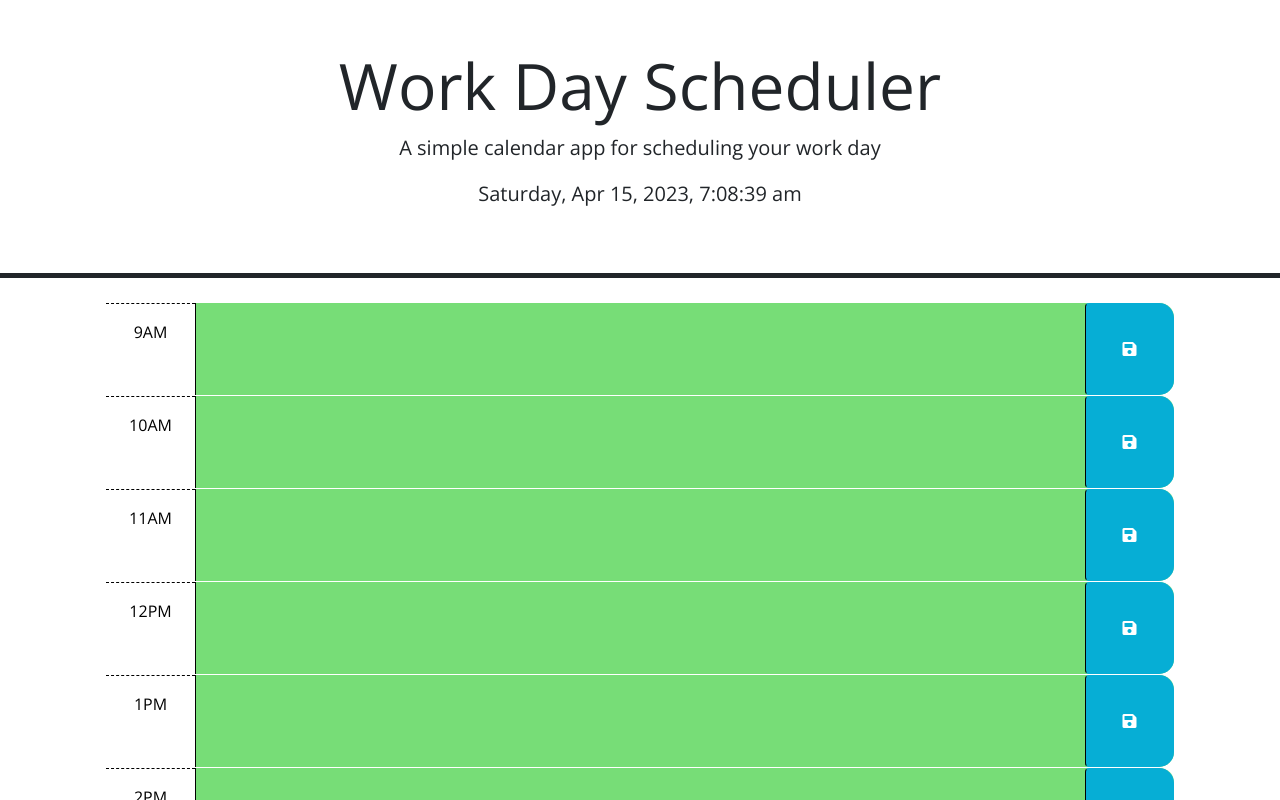
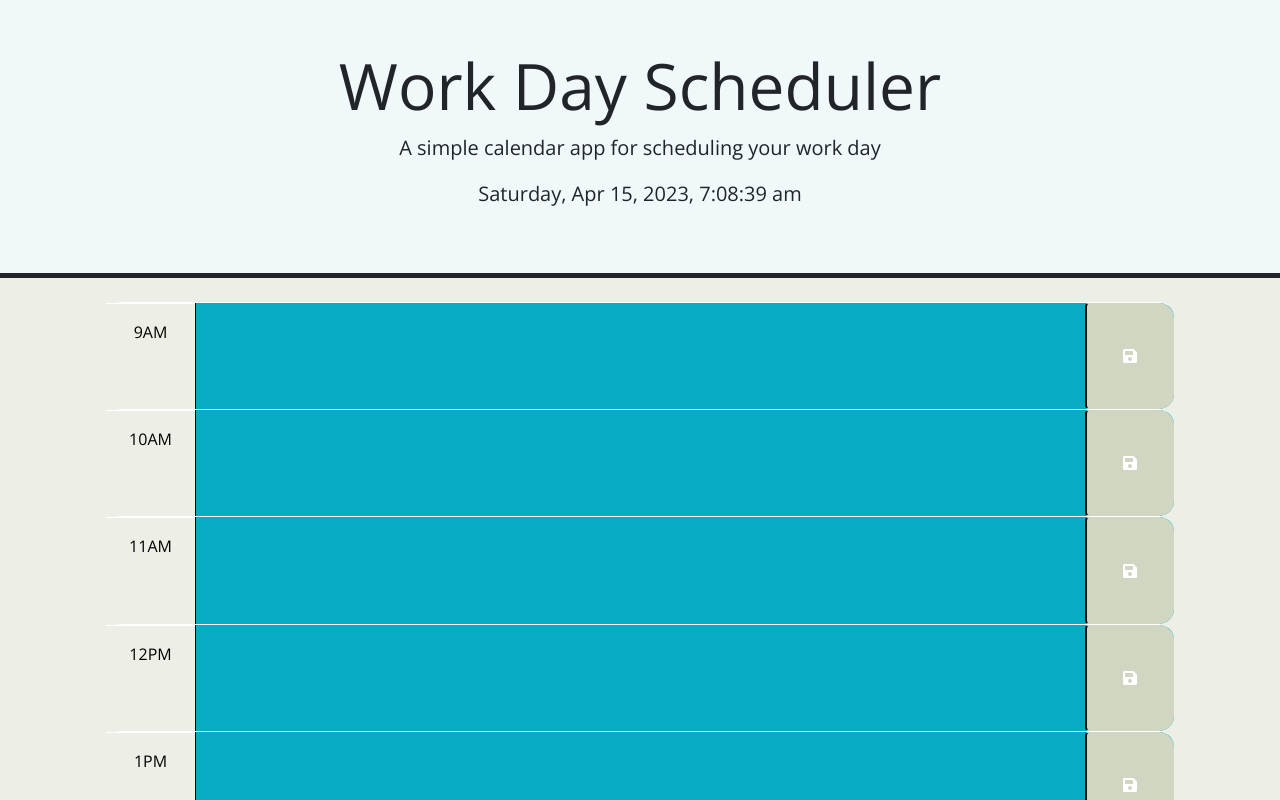
Before and after one commit to sudo-apt-install/daily-task-organizer, a plain HTML site: page index.html in a window 1280 px wide. Shown: the top 800 px of the page. Drawn offline with nearby package versions, Linux system fonts and the light colour scheme.

Commit message:
styling changes and added the working screenshot

```diff
--- a/style.css
+++ b/style.css
@@ -1,6 +1,7 @@
 body {
   font-family: 'Open Sans', sans-serif;
   font-size: 16px;
+  background-color: #EDEFE7;
 }
 
 textarea {
@@ -8,6 +9,8 @@ textarea {
   border: none;
   resize: none;
   color: #000000;
+  font-size: larger;
+  font-weight: bolder;
   border-left: 1px solid black;
   padding: 10px;
 }
@@ -27,29 +30,34 @@ textarea {
 .hour {
   background-color: #ffffff;
   color: #000000;
-  border-top: 1px dashed #000000;
+  background-color: #EDEFE7;
+  border-top: 1px solid #ffffff;
+}
+
+.p-5{
+  background-color: #F0F8F9;
 }
 
 .past {
-  background-color: #d3d3d3;
+  background-color: #8EF9F3;
   color: white;
 }
 
 .present {
-  background-color: #ff6961;
+  background-color: #089b94;
   color: white;
 }
 
 .future {
-  background-color: #77dd77;
+  background-color: #08ABC4;
   color: white;
 }
 
 .saveBtn {
-  border-left: 1px solid black;
+  border-left: 2px solid black;
   border-top-right-radius: 15px;
   border-bottom-right-radius: 15px;
-  background-color: #06aed5;
+  background-color: #D1D6C2;
   color: white;
 }
 
```
Also changed, not shown: assets/Daily schedule screenshot.png (added), 1 other file.
